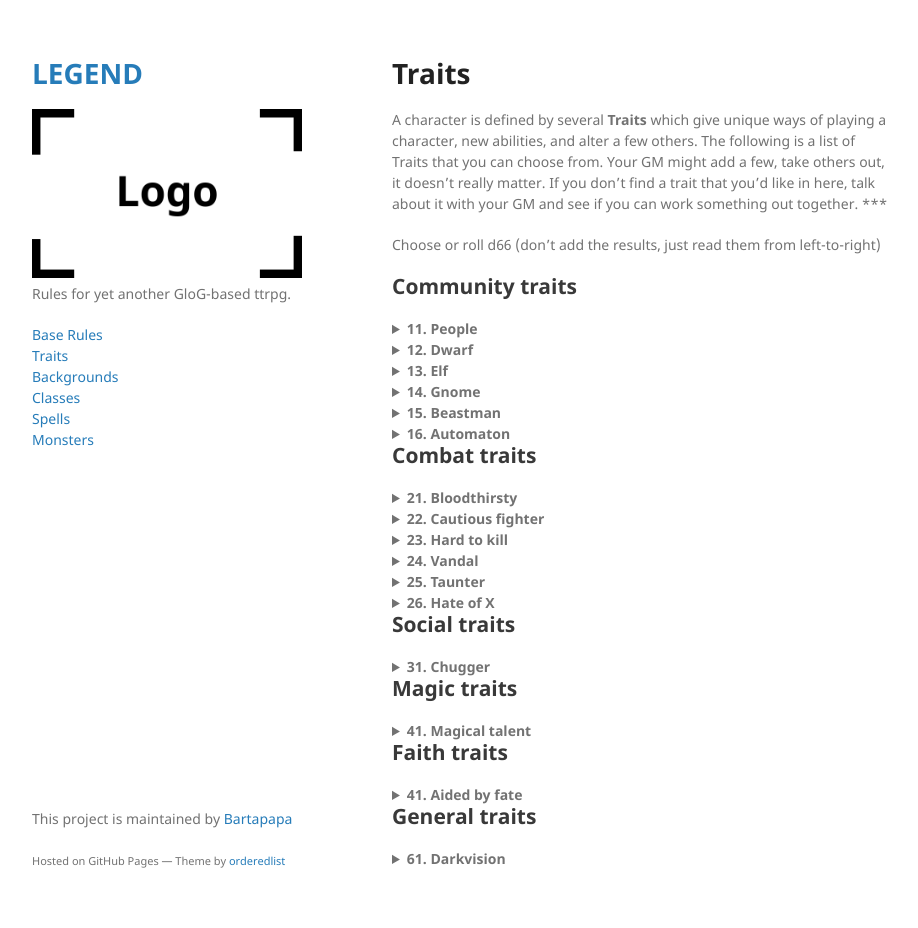
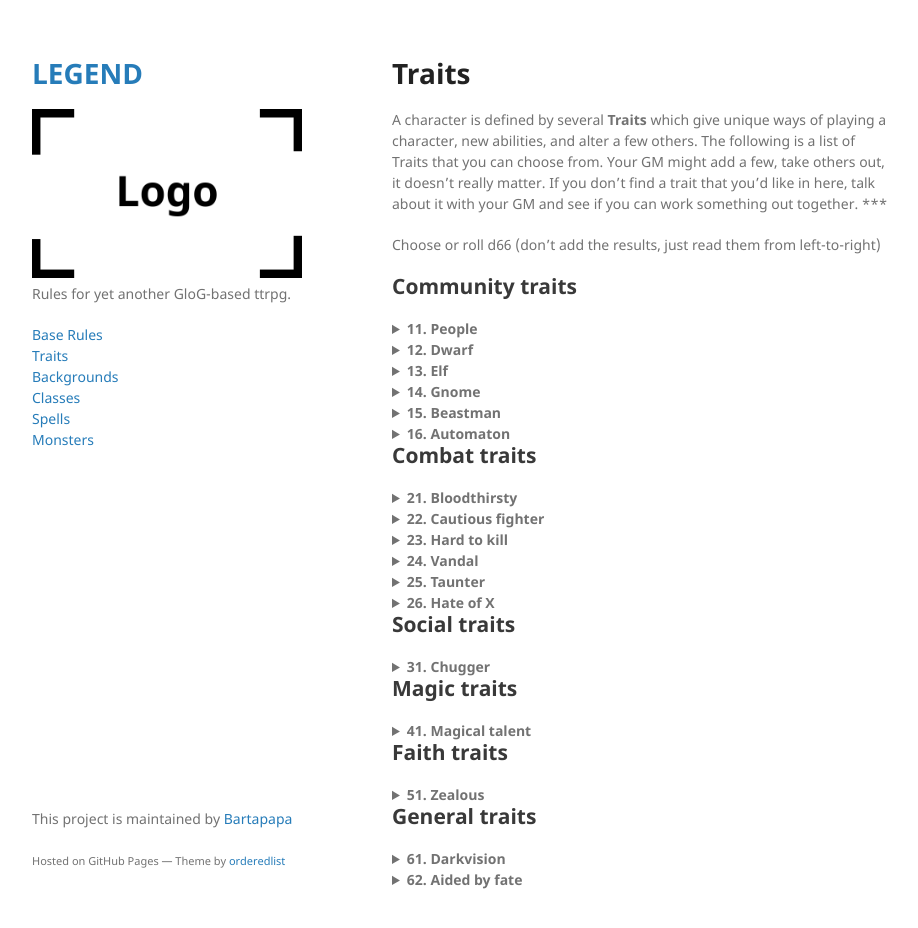
Before and after one commit to Bartapapa/legend, a Jekyll site: the page built from docs/pages/traits.md, in a window 1280 px wide and 940 px high. Shown: the top 928 px of the window, without its empty margins (178-1096 px from the left). Built offline with Jekyll 4.4.1, drawn with Linux system fonts in a browser that asks for light colours; some of the changed lines change nothing that is shown.

Commit message:
Update traits.md

```diff
--- a/docs/pages/traits.md
+++ b/docs/pages/traits.md
@@ -22,7 +22,7 @@ Instead of a race, this can be an organization, clan, family or other form of gr
 <details markdown="1">
 <summary><b>12. Dwarf</b></summary>
 You have a beard, which takes up an Inventory slot. You can shave it off, but it'll regrow to full after a week. You can braid up to 3 Valuables into your beard. For each Valuable you have braided into your beard, you have +1 HP.
-Bonus item: A dented helmet (Armor, can act as a Shield, but is then destroyed)
+Bonus item: A dented helmet (acts as a Shield)
 
 Might or Lore +1, Wit -1.
 </details>
@@ -61,7 +61,7 @@ Bonus item: Notched axe (medium melee. Other warriors might want to compare. Som
 <details markdown="1">
 <summary><b>22. Cautious fighter</b></summary>
 If you don't attack or cast a spell during a round of combat, your Armor is 5 (unless it was already higher).
-Bonus item: Iron shield
+Bonus item: Rampart shield (Armor, acts as a wall if you plant it firmly in the ground)
 </details>
 
 <details markdown="1">
@@ -105,12 +105,15 @@ Bonus item: Lucky tankard (if you drink booze from it, heal 1d6 HP)
 <details markdown="1">
 <summary><b>41. Magical talent</b></summary>
 You have 1 base Magic dice. If you wave your hands around, you can make harmless flashes and puffs of smoke appear from your fingertips.
+
+-1 Lore.
 </details>
 
 ## Faith traits
 <details markdown="1">
-<summary><b>41. Aided by fate</b></summary>
-Once per day, you can change the value of <i>any</i> rolled d6 tipping it one step to one of its sides.
+<summary><b>51. Zealous</b></summary>
+During lunch, instead of eating, you can follow an esoteric ritual proper to your faith. Define it now.
+Bonus item: Bloody whip (light melee, only deals damage on targets with 0 armor)
 </details>
 
 ## General traits
@@ -118,3 +121,9 @@ Once per day, you can change the value of <i>any</i> rolled d6 tipping it one st
 <summary><b>61. Darkvision</b></summary>
 You can see in the dark as if you had a torch in your hand.
 </details>
+
+<details markdown="1">
+<summary><b>62. Aided by fate</b></summary>
+At the start of the day, roll a d6. Once per day, you can replace the result of <i>any</i> d6 roll by this result.
+Bonus item: Pair of dice (loaded? Who knows)
+</details>
```
